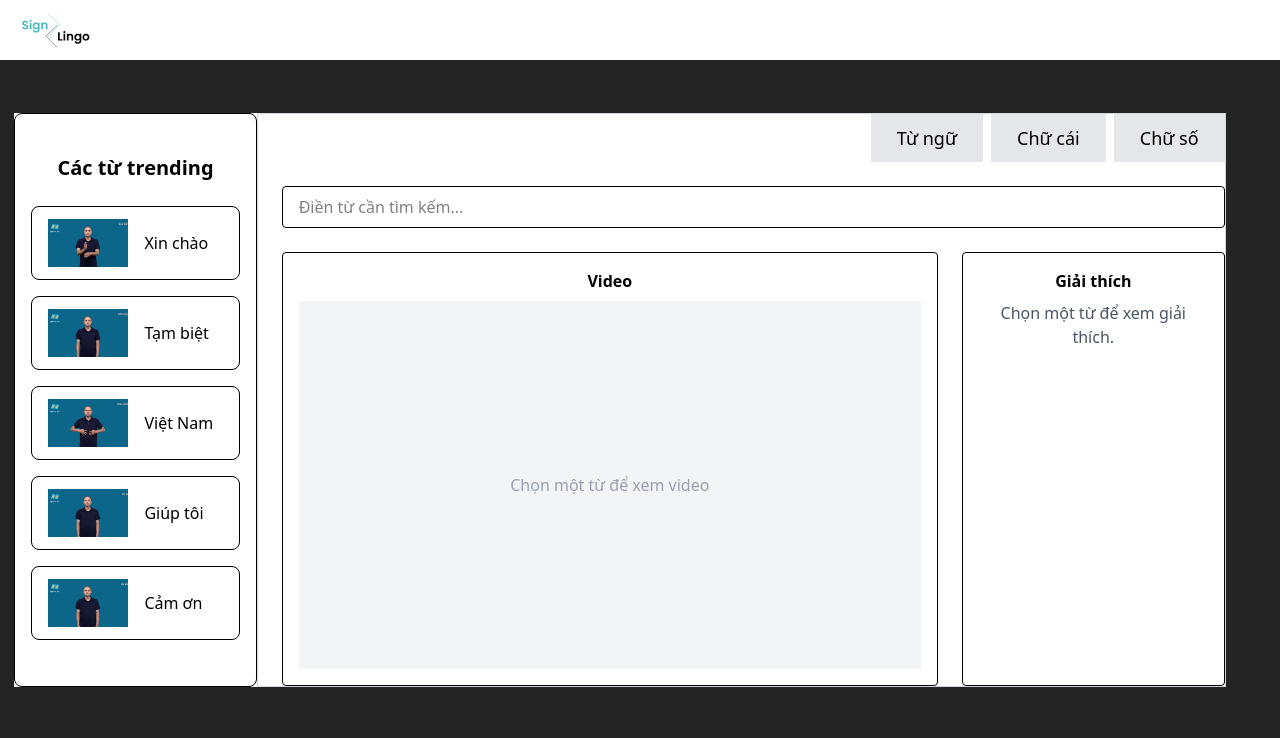
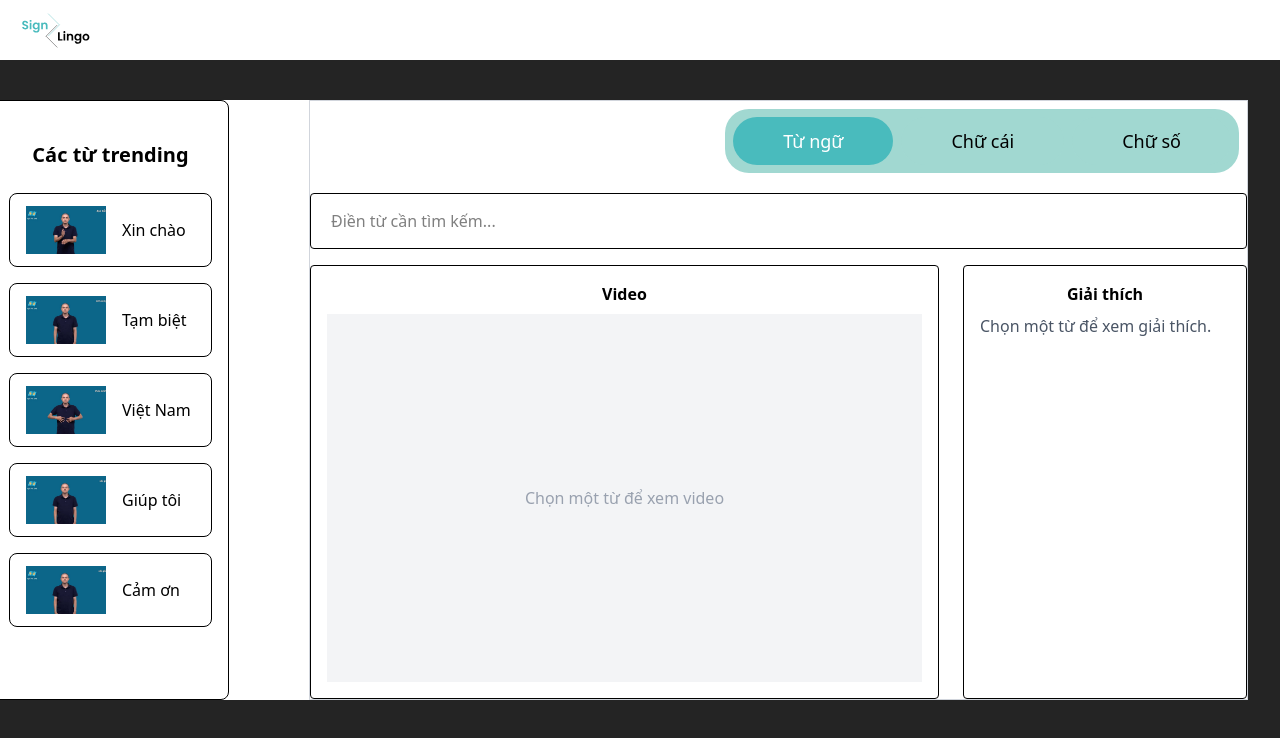
Before and after one commit to HmmOrange/SignLingo, a React (Vite) app: page /dictionary in a window 1280 px wide. Shown: the top 738 px of the page. Built offline with nearby package versions, Linux system fonts and the light colour scheme.

Commit message:
some_backend_for_dictionary

```diff
--- a/src/Dictionary/Dictionary.jsx
+++ b/src/Dictionary/Dictionary.jsx
@@ -1,11 +1,46 @@
 import NavBar from '../NavBar/NavBar';
 import React, { useState } from 'react';
+import { useRef, useEffect } from 'react';
 
 
 function Dictionary() {
     const [selectedWord, setSelectedWord] = useState(null);
-    const [selectedCategory, setSelectedCategory] = useState(null);
+    const [selectedCategory, setSelectedCategory] = useState("Từ ngữ");
     const trendingWords = ['Xin chào', 'Tạm biệt', 'Việt Nam', 'Giúp tôi', 'Cảm ơn'];
+
+    // Khi selectedWord thay đổi thì video sẽ tự động thay đổi do src của <video> phụ thuộc vào selectedWord.
+    // Tuy nhiên, để đảm bảo video luôn phát lại từ đầu khi selectedWord thay đổi, bạn có thể dùng useRef và useEffect như sau:
+
+
+    const videoRef = useRef(null);
+
+    useEffect(() => {
+        if (videoRef.current) {
+            videoRef.current.load(); // Reset video khi selectedWord thay đổi
+        }
+    }, [selectedWord]);
+
+    const [description, setDescription] = useState('');
+
+    useEffect(() => {
+        if (selectedWord) {
+            fetch(`src/Dictionary/Describe/${selectedWord}.txt`)
+                .then((res) => res.ok ? res.text() : Promise.reject('Không tìm thấy mô tả'))
+                .then((text) => {
+                    if (text.startsWith('<!doctype html') || text.includes('<html')) {
+                        setDescription('Không tìm thấy mô tả cho từ này.');
+                    } else {
+                        setDescription(text);
+                    }
+                })
+                .catch((err) => {
+                    console.error(err);
+                    setDescription('Không tìm thấy mô tả cho từ này.');
+                });
+        } else {
+            setDescription('');
+        }
+    }, [selectedWord]);
 
     return (
         <>
@@ -13,7 +48,7 @@ function Dictionary() {
         <div className="flex m-0 p-0 -ml-10">
             <div className="flex bg-white text-black w-full">
                 {/* Sidebar - Các từ trending */}
-                <aside className="w-1/5 border rounded-lg p-4 py-10">
+                <aside className="w-1/5 border rounded-lg p-4 py-10 mr-20">
                     <h2 className="text-xl font-bold mb-6">Các từ trending</h2>
                     <ul className="space-y-4">
                         {trendingWords.map((word, index) => {
@@ -22,7 +57,7 @@ function Dictionary() {
                                 <li
                                     key={index}
                                     className={`flex items-center space-x-4 border rounded-lg px-4 py-3 w-full cursor-pointer transition ${
-                                        isSelected ? '' : 'hover:bg-teal-100'
+                                        isSelected ? '' : 'hover:bg-[#49BBBD]/60'
                                     }`}
                                     onClick={() => setSelectedWord(word)}
                                 >
@@ -31,35 +66,37 @@ function Dictionary() {
                                         alt={word}
                                         className="w-20 h-12 object-cover"
                                     />
-                                    <span className="text-base font-medium">{word}</span>
+                                    <span className="text-base font-medium break-words max-w-[100px]">{word}</span>
                                 </li>
                             );
                         })}
                     </ul>
                 </aside>
 
-                <main className="w-4/5 pl-6 border border-gray-300">
+                <main className="w-4/5 border border-gray-300">
 
-                    <div className="flex justify-end space-x-2 mb-6">
+                    <div className="flex justify-end space-x-2 mb-3 p-2 rounded-lg">
+                        <div className="flex items-center space-x-2 bg-[#A1D8D1] p-2 rounded-3xl">
                         {['Từ ngữ', 'Chữ cái', 'Chữ số'].map((item, i) => (
                             <button
                                 key={i}
-                                className={`px-6 py-2 text-lg font-medium border-2 border-transparent hover:bg-teal-300 hover:cursor-pointer ${
-                                    selectedCategory === item ? '!bg-teal-200 text-blue-400 !border-2 !border-black' : 'bg-gray-200'
+                                className={`px-12 py-2 text-lg font-medium border-2 border-transparent rounded-3xl hover:bg-[#49BBBD] hover:cursor-pointer ${
+                                    selectedCategory === item ? '!bg-[#49BBBD] text-white' : 'bg-[#A1D8D1]'
                                 }`}
                                 onClick={() => {
                                     setSelectedCategory(item);
                                     console.log(item);
                                 }}
                             >
-                                {item}
+                                <span className="break-words">{item}</span>
                             </button>
                         ))}
+                        </div>
                     </div>
                     <input
                         type="text"
                         placeholder="Điền từ cần tìm kếm..."
-                        className="w-full px-4 py-2 mb-6 border rounded focus:outline-none focus:ring-2 focus:ring-teal-400"
+                        className="w-full h-14 px-5 py-2 mb-4 border rounded focus:outline-none focus:ring-2 focus:ring-teal-400"
                     />
 
                     {/* Video and Explanation */}
@@ -67,14 +104,19 @@ function Dictionary() {
                         <div className="border rounded p-4">
                             <h3 className="font-semibold mb-2">Video</h3>
                             <div className="bg-gray-100 h-92 flex items-center justify-center text-gray-400">
-                                {selectedWord ? `Video của "${selectedWord}"` : 'Chọn một từ để xem video'}
+                                {selectedWord ? (
+                                    <video ref={videoRef} className="w-full h-full" controls>
+                                        <source src={`src/Dictionary/vid/${selectedWord}.mp4`} type="video/mp4"/>
+                                        Your browser does not support HTML video.
+                                    </video>
+                                ) : 'Chọn một từ để xem video'}
                             </div>
                         </div>
                         <div className="border rounded p-4">
                             <h3 className="font-semibold mb-2">Giải thích</h3>
-                            <p className="text-gray-600">
+                            <p className="text-gray-600 w-[250px] break-words text-left">
                                 {selectedWord
-                                    ? `Giải thích cho từ "${selectedWord}" sẽ hiển thị ở đây.`
+                                    ? description || `Giải thích cho từ "${selectedWord}" sẽ hiển thị ở đây.`
                                     : 'Chọn một từ để xem giải thích.'}
                             </p>
                         </div>
```
Also changed, not shown: src/Dictionary/Describe/Tạm biệt.txt (added), src/Dictionary/Describe/Xin chào.txt (added), 2 other files (tests, documents, lock files or other folders).
